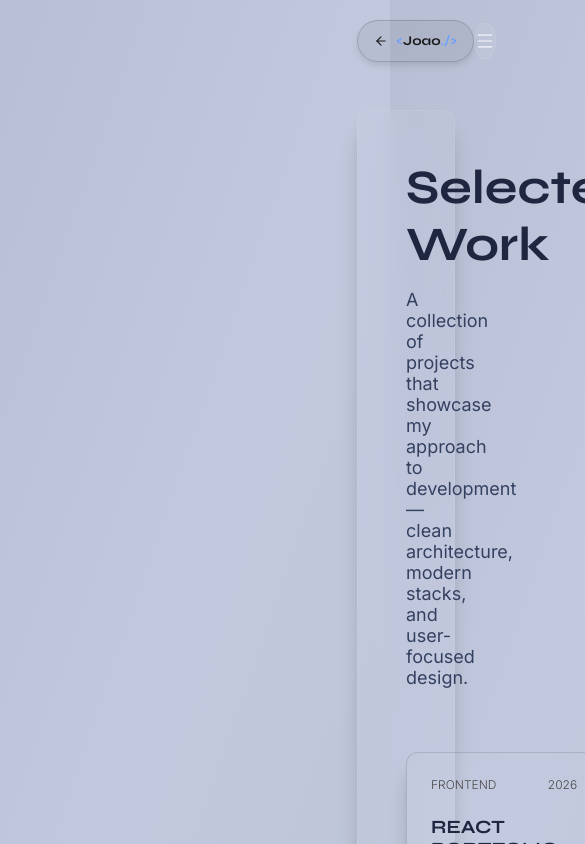
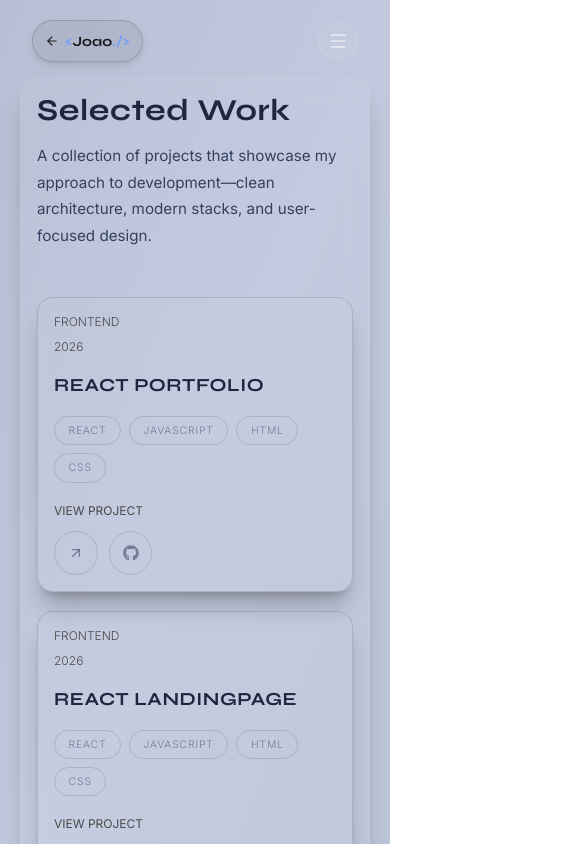
Before and after one commit to joaosaraiva1999/portfolio-joaosaraiva, a React (Vite) app in the folder portfolio/: page /projects in a window 390 px wide. Shown: the top 844 px of the page, 585 px wide, since content can reach past the window. Built offline with nearby package versions, Linux system fonts and the light colour scheme.

Commit message:
Started Working on the Projects(Portfolio and LandingPage) page

```diff
--- a/portfolio/src/App.jsx
+++ b/portfolio/src/App.jsx
@@ -23,10 +23,9 @@ function AppLayout() {
         <Route path="/about" element={<About />} />
         <Route path="/contacts" element={<Contacts />} />
         {/* <Route path="/education" element={<Education />} /> */}
-        <Route path="/projects" element={<Projects />}>
-          <Route path="portfolio" element={<Portfolio />} />
-          <Route path="landingpage" element={<LandingPage />} />
-        </Route>
+        <Route path="/projects" element={<Projects />} />
+        <Route path="/projects/portfolio" element={<Portfolio />} />
+        <Route path="/projects/landingpage" element={<LandingPage />} />
       </Routes>
       {localpath.pathname !== '/' ? '' : <Footer />}
     </>
--- a/portfolio/src/components/SecondaryHeader/SecondaryHeader.css
+++ b/portfolio/src/components/SecondaryHeader/SecondaryHeader.css
@@ -5,10 +5,12 @@
   justify-content: space-between;
   margin-bottom: 48px;
   padding: 0 337px;
+  gap: 1rem;
+  flex-wrap: wrap;
 }
 
 .go-Back {
-  display: flex;
+  display: inline-flex;
   align-items: center;
   justify-content: center;
   gap: 8px;
@@ -21,6 +23,7 @@
   font-weight: 700;
   transition: all 0.3s ease;
   font-family: "Syne", sans-serif;
+  min-width: 0;
 }
 
 .go-Back svg {
@@ -90,8 +93,61 @@
 
 /*Media Queries*/
 
+@media (max-width: 1200px) {
+  .Secondary-Header {
+    padding: 0 4vw;
+  }
+}
+
 @media (max-width: 768px) {
+  .Secondary-Header {
+    padding: 0 1rem;
+    justify-content: space-between;
+    gap: 0.75rem;
+    margin-bottom: 1rem;
+  }
+
+  .go-Back {
+    flex: 0 1 auto;
+    min-width: 0;
+    justify-content: flex-start;
+    padding: 8px 14px;
+    font-size: 0.95rem;
+    overflow: hidden;
+  }
+
+  .go-Back .span-goBack {
+    display: inline-flex;
+    overflow: hidden;
+    text-overflow: ellipsis;
+    white-space: nowrap;
+    max-width: 12rem;
+  }
+
+  .sidebar-toggle {
+    order: 2;
+    flex: 0 0 auto;
+    min-width: 2.5rem;
+  }
+
   .toggle-theme {
     display: none;
   }
 }
+
+@media (max-width: 520px) {
+  .Secondary-Header {
+    padding: 0 0.75rem;
+  }
+
+  .go-Back {
+    gap: 6px;
+    padding: 8px 12px;
+    font-size: 0.88rem;
+    max-width: calc(100% - 2.8rem);
+  }
+
+  .go-Back .span-goBack {
+    max-width: 100%;
+  }
+}
--- a/portfolio/src/components/SecondaryHeader/SecondaryHeader.jsx
+++ b/portfolio/src/components/SecondaryHeader/SecondaryHeader.jsx
@@ -4,12 +4,10 @@ import { MdDarkMode, MdLightMode, MdOutlineDownload } from 'react-icons/md'
 import { ThemeContext } from '../../context/ThemeContext.jsx'
 import { useState } from 'react'
 import { ArrowLeft, Menu, X } from 'lucide-react';
-import { useNavigate } from 'react-router-dom';
 
 export default function Header() {
   const { theme, toggleTheme } = useContext(ThemeContext);
   const [isOpen, setisOpen] = useState(false);
-  const navigate = useNavigate();
 
   const toggleSidebar = () => {
     setisOpen(!isOpen)
@@ -42,7 +40,7 @@ export default function Header() {
         </div>
       </nav>
       <nav className={`Secondary-Header ${theme}`}>
-        <button onClick={() => navigate(-1)} className={`go-Back ${theme}`}>
+        <button onClick={() => window.location.href = '/'} className={`go-Back ${theme}`}>
           <div className={`span-arrow`}><ArrowLeft /></div>
           <div className="span-goBack">
             <span style={{ color: '#6B9EFF' }}>{'<'}</span>Joao<span style={{ color: '#6B9EFF' }}>{'./>'}</span>
--- a/portfolio/src/data/Projects.js
+++ b/portfolio/src/data/Projects.js
@@ -1,3 +1,4 @@
+import { href } from "react-router-dom";
 
 export const projects = [
   {
@@ -6,6 +7,7 @@ export const projects = [
     Year: 2026,
     title: 'React Portfolio',
     technologies: ['React', 'Javascript', 'HTML', 'CSS'],
+    href: 'projects/portfolio',
   },
 
   {
@@ -14,5 +16,6 @@ export const projects = [
     Year: 2026,
     title: 'React LandingPage',
     technologies: ['React', 'Javascript', 'HTML', 'CSS'],
+    href: 'projects/landingpage',
   },
 ]
--- a/portfolio/src/pages/Projects Page/Portfolio/Portfolio.css
+++ b/portfolio/src/pages/Projects Page/Portfolio/Portfolio.css
@@ -0,0 +1,57 @@
+.Portfolio-page {
+  background: rgba(255, 255, 255, 0.03);
+  backdrop-filter: blur(12px);
+  border: 1px solid rgba(255, 255, 255, 0.08);
+  border-radius: 1rem;
+  margin: 0 337px;
+  display: flex;
+  flex-direction: column;
+  padding: clamp(1.5rem, 2.5vw, 3rem);
+  gap: clamp(1.5rem, 2vw, 2.5rem);
+  transition: all ease-in 0.3ms;
+}
+
+.close-btn {
+  display: inline-flex;
+  align-items: center;
+  justify-content: center;
+  gap: 0.5rem;
+  padding: 0.5rem 1rem;
+  border-radius: 999px;
+  border: 0.6px solid rgba(255, 255, 255, 0.08);
+  background-color: oklab(0.9994 0.0000455678 0.0000200868 / 0.04);
+  color: #9ca3af;
+  font-weight: 300;
+  letter-spacing: 0.08em;
+  transition: all 0.3s ease;
+  font-size: 0.6875rem;
+  text-transform: uppercase;
+  cursor: pointer;
+}
+
+.close-btn svg {
+  width: 14px;
+  height: 14px;
+}
+
+.button-close-section {
+  width: 100%;
+}
+
+/*Hover Transitions*/
+
+.close-btn:hover {
+  color: #4a7fe0;
+  border: 0.6px solid #4a7fe0;
+}
+
+/*Theme Transitions*/
+
+.Portfolio-page.light {
+  box-shadow:
+    0 20px 25px -5px rgba(0, 0, 0, 0.2),
+    0 8px 10px -6px rgba(0, 0, 0, 0.2);
+  transition: all ease-in 0.3ms;
+}
+
+/*Media Queries*/
--- a/portfolio/src/pages/Projects Page/Portfolio/Portfolio.jsx
+++ b/portfolio/src/pages/Projects Page/Portfolio/Portfolio.jsx
@@ -1,14 +1,19 @@
 import './Portfolio.css'
 import { useContext } from 'react'
 import { ThemeContext } from '../../../context/ThemeContext.jsx'
+import { X } from "lucide-react";
+import { useNavigate } from 'react-router-dom';
 
 export default function Portfolio() {
 
   const { theme, toggleTheme } = useContext(ThemeContext);
+  const navigate = useNavigate();
 
   return (
     <main className={`Portfolio-page ${theme}`}>
-
+      <section className={`button-close-section`}>
+        <button onClick={() => navigate(-1)} className={`close-btn ${theme}`}><X />Close</button>
+      </section>
     </main>
   )
 }
--- a/portfolio/src/pages/Projects Page/Projects.css
+++ b/portfolio/src/pages/Projects Page/Projects.css
@@ -2,53 +2,56 @@
   background: rgba(255, 255, 255, 0.03);
   backdrop-filter: blur(12px);
   border: 1px solid rgba(255, 255, 255, 0.08);
-  border-radius: 12px;
-  margin: var(--spacing-sub-page);
+  border-radius: 1rem;
+  margin: 0 337px;
   display: flex;
-  padding: 48px;
   flex-direction: column;
+  padding: clamp(1.5rem, 2.5vw, 3rem);
+  gap: clamp(1.5rem, 2vw, 2.5rem);
+}
+
+.projects-intro-section {
+  width: 100%;
+  margin-bottom: clamp(1.5rem, 3vw, 4rem);
+  max-width: 100%;
+}
+
+.projects-intro-section h1 {
+  font-size: clamp(2.5rem, 3vw, 3rem);
+  color: #ffff;
+  font-family: 'Syne', sans-serif;
+  margin-bottom: 1rem;
+  width: 100%;
+  line-height: 1.05;
+  letter-spacing: 0.02em;
+}
+
+.projects-intro-section p {
+  font-size: 1.125rem;
+  color: rgb(102, 108, 115);
+  max-width: 58ch;
+  line-height: 1.75;
 }
 
 .projects-main-section {
   width: 100%;
-}
-
-.projects-intro-section {
-  width: 100%;
-  margin-bottom: 64px;
-}
-
-.projects-intro-section h1 {
-  font-size: 48px;
-  color: #ffff;
-  font-family: 'Syne', sans-serif;
-  margin-bottom: 16px;
-  width: 100%;
-}
-
-.projects-intro-section p {
-  font-size: 18px;
-  color: rgb(102, 108, 115);
-  width: 60%;
-}
-
-.projects-main-section {
   display: grid;
-  grid-template-columns: repeat(3, 1fr);
-  gap: 1.5rem;
+  grid-template-columns: repeat(auto-fit, minmax(18rem, 1fr));
+  gap: 1.2rem;
 }
 
 .card-project {
   display: flex;
   flex-direction: column;
   justify-content: space-between;
-  gap: 24px;
+  gap: 1.25rem;
   background-color: oklch(0.999994 0.0000455678 0.0000200868 / 0.03);
-  border-radius: 12px;
-  padding: 1.5rem;
+  border-radius: 1rem;
+  padding: clamp(1rem, 1.2vw, 1.4rem);
   border: 1px solid rgba(255, 255, 255, 0.08);
   transition: all 0.3s ease;
   cursor: pointer;
+  min-height: 13rem;
 }
 
 .card-top {
@@ -56,13 +59,13 @@
   align-items: center;
   justify-content: space-between;
   display: flex;
-
+  gap: 0.6rem;
 }
 
 .card-top div {
   color: oklch(0.999994 0.0000455678 0.0000200868 / 0.4);
   font-weight: 200;
-  font-size: 12px;
+  font-size: 0.75rem;
 }
 
 .card-title {
@@ -70,33 +73,35 @@
   font-family: 'Syne', sans-serif;
   width: 100%;
   text-transform: uppercase;
+  font-size: clamp(1.15rem, 1.5vw, 1.45rem);
+  letter-spacing: 0.03em;
 }
 
 .card-bottom span {
   color: oklch(0.999994 0.0000455678 0.0000200868 / 0.4);
-  font-size: 12px;
+  font-size: 0.75rem;
 }
 
 .technologies {
   display: flex;
   align-items: center;
   flex-wrap: wrap;
-  gap: 8px;
+  gap: 0.75rem;
 }
 
 .technologies span {
-  display: flex;
+  display: inline-flex;
   align-items: center;
   justify-content: center;
-  gap: 8px;
-  padding: 4px 12px;
+  gap: 0.5rem;
+  padding: 0.5rem 1rem;
   border-radius: 999px;
   border: 0.6px solid rgba(255, 255, 255, 0.08);
   color: #9ca3af;
   font-weight: 300;
-  letter-spacing: 1.5px;
+  letter-spacing: 0.08em;
   transition: all 0.3s ease;
-  font-size: 11px;
+  font-size: 0.6875rem;
   text-transform: uppercase;
 }
 
@@ -105,28 +110,34 @@
   align-items: center;
   justify-content: space-between;
   display: flex;
+  flex-wrap: wrap;
+  gap: 0.85rem;
 }
 
 .buttons-card {
   display: flex;
   align-items: center;
-  gap: 15px;
+  gap: 0.7rem;
+  flex-wrap: wrap;
 }
 
 .buttons-card div {
-  display: flex;
+  display: inline-flex;
   align-items: center;
   justify-content: center;
   border-radius: 9999px;
-  border: 0.6px solid rgba(255, 255, 255, 0.08);
-  padding: 10px;
+  border: 0.8px solid rgba(255, 255, 255, 0.08);
+  padding: 0.8rem;
+  min-width: 2.2rem;
+  min-height: 2.2rem;
   color: #9ca3af;
   transition: all 0.3s ease;
+  touch-action: manipulation;
 }
 
 .arrowup svg {
-  height: 16px;
-  width: 16px;
+  height: 1rem;
+  width: 1rem;
 }
 
 
@@ -202,3 +213,74 @@
 .projects-intro-section p.light {
   color: #344060;
 }
+
+@media (max-width: 1200px) {
+  .projects-page {
+    margin: 0 4vw;
+  }
+}
+
+@media (max-width: 1024px) {
+  .projects-page {
+    padding: clamp(1.25rem, 3vw, 2rem);
+  }
+
+  .projects-intro-section h1 {
+    font-size: clamp(2.2rem, 4vw, 2.8rem);
+  }
+}
+
+/*Media Queries*/
+
+@media (max-width: 768px) {
+  .projects-page {
+    margin: 1rem auto;
+    padding: 1.5rem;
+  }
+
+  .projects-main-section {
+    grid-template-columns: 1fr;
+  }
+
+  .card-top {
+    flex-direction: column;
+    align-items: flex-start;
+  }
+
+  .card-bottom {
+    flex-direction: column;
+    align-items: stretch;
+    justify-content: flex-start;
+  }
+
+  .buttons-card {
+    justify-content: flex-start;
+  }
+}
+
+@media (max-width: 560px) {
+  .projects-page {
+    padding: 1rem;
+  }
+
+  .projects-intro-section h1 {
+    font-size: clamp(1.9rem, 6vw, 2.4rem);
+  }
+
+  .projects-intro-section p {
+    font-size: 0.95rem;
+  }
+
+  .card-project {
+    padding: 1rem;
+  }
+
+  .technologies {
+    gap: 0.5rem;
+  }
+
+  .technologies span {
+    padding: 0.45rem 0.85rem;
+    font-size: clamp(0.65rem, 1vw, 0.75rem);
+  }
+}
--- a/portfolio/src/pages/Projects Page/Projects.jsx
+++ b/portfolio/src/pages/Projects Page/Projects.jsx
@@ -1,5 +1,6 @@
 import './Projects.css'
 import { useContext } from 'react'
+import { Outlet } from 'react-router-dom'
 import { ThemeContext } from '../../context/ThemeContext.jsx'
 import { projects } from '../../data/Projects.js';
 import { ArrowUpRight, X } from "lucide-react";
@@ -16,8 +17,8 @@ export default function Projects() {
         <p className={theme}>A collection of projects that showcase my approach to development—clean architecture, modern stacks, and user-focused design.</p>
       </section>
       <section className={`projects-main-section`}>
-        {projects.map(({ id, speciality, Year, title, technologies }) => (
-          <div id={id} className={`card-project ${theme}`}>
+        {projects.map(({ id, speciality, Year, title, technologies, href }) => (
+          <div key={id} className={`card-project ${theme}`} onClick={() => window.location.href = href}>
             <div className={`card-top ${theme}`}> <div className={`special ${theme}`}>{speciality}</div> <div className={`year ${theme}`}>{Year}</div></div>
             <h3 className={`card-title ${theme}`}>{title}</h3>
             <div className={`technologies ${theme}`}>
@@ -28,13 +29,14 @@ export default function Projects() {
             <div className={`card-bottom ${theme}`}>
               <span className={theme}>VIEW PROJECT</span>
               <div className='buttons-card'>
-                <div className={`arrowup ${theme}`}><ArrowUpRight /></div>
-                <div className={`github ${theme}`}><FaGithub /></div>
+                <div className={`arrowup ${theme}`}><ArrowUpRight aria-hidden="true" /></div>
+                <div className={`github ${theme}`}><FaGithub aria-hidden="true" /></div>
               </div>
             </div>
           </div>
         ))}
       </section>
+      <Outlet />
     </main>
   )
 }
```
